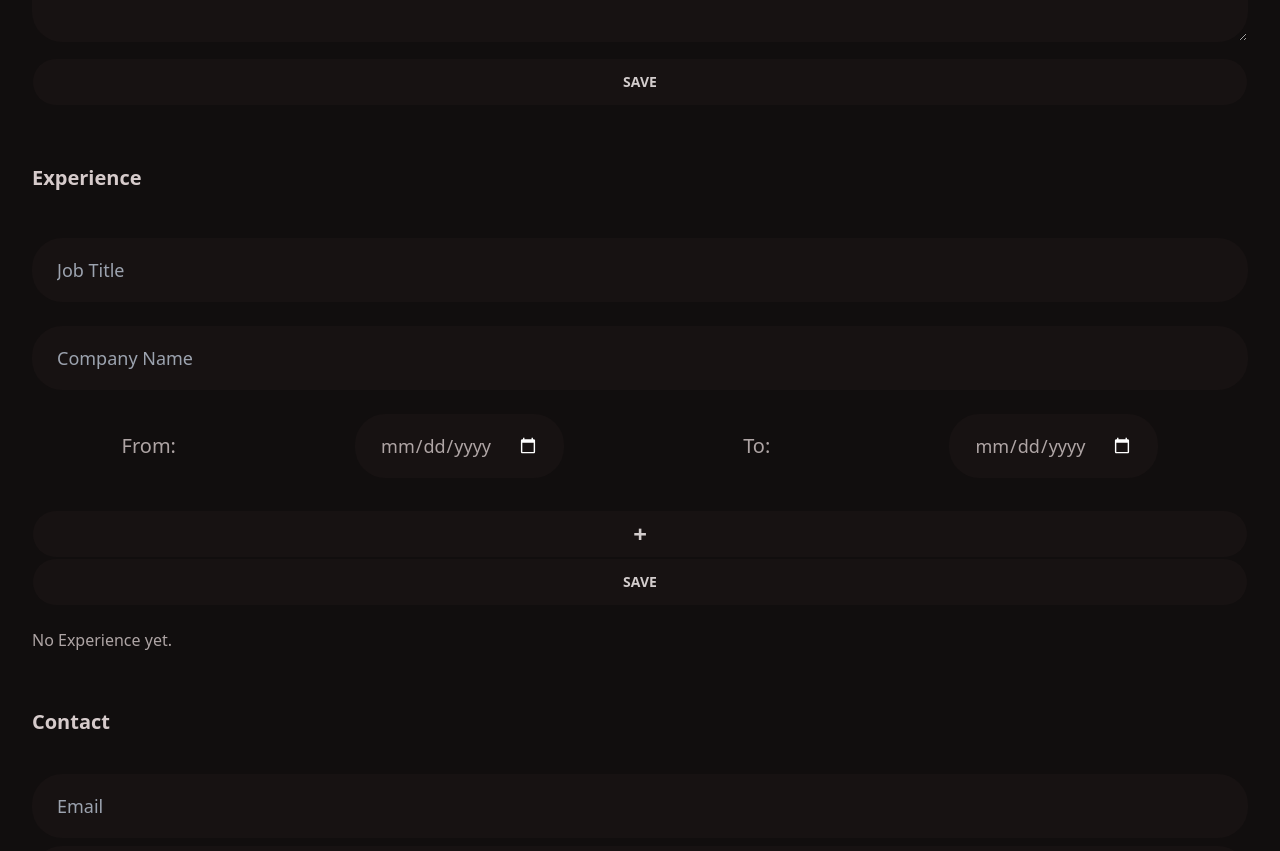
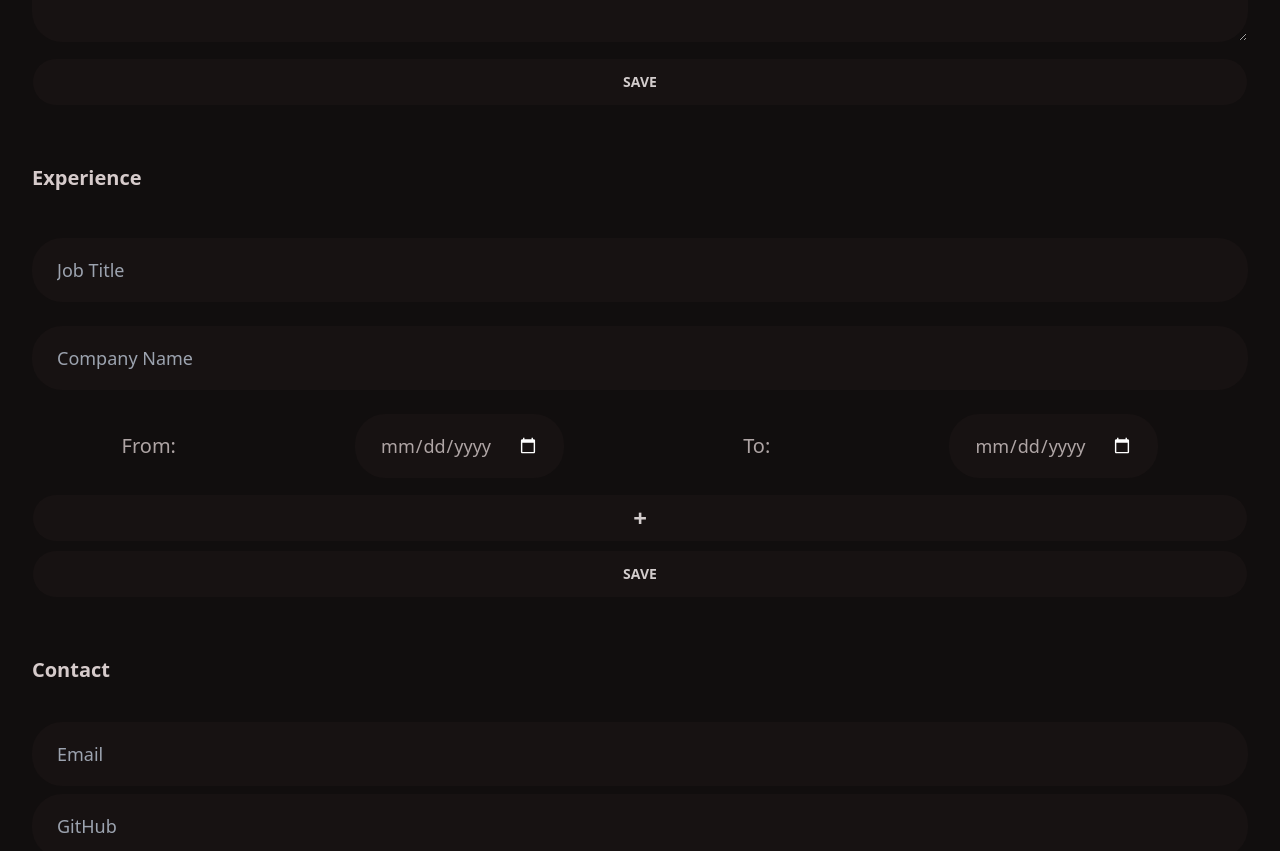
Before and after one commit to dotarjun/CV-Project-React, a React (Create React App) app: page / in a window 1280 px wide. Shown: the part 420-1271 px from the top of the page. Built offline with nearby package versions, Linux system fonts and the light colour scheme.

Commit message:
🐛 fix(experience.jsx): fix handleSubmit function to prevent page reload ✨ feat(experience.jsx): add save button to handle form submission and prevent page reload

```diff
--- a/src/Components/Main Components/experience.jsx
+++ b/src/Components/Main Components/experience.jsx
@@ -7,6 +7,13 @@ function Experience() {
   const [FromDate, setFromDate] = useState('');
   const [ToDate, setToDate] = useState('');
   const [Experiences, setExperiences] = useState([]);
+  const [submitted, setSubmitted] = useState(false);
+  const [AddingExperience, setAddingExperience] = useState(true);
+  // const [Editing, setEditing] = useState(false);
+
+  const handleSubmit = () => {
+    setSubmitted(true);
+  };
 
   const handleAddExperience = () => {
     const newExperience = {
@@ -16,16 +23,16 @@ function Experience() {
       ToDate,
     };
 
-    if (Array.isArray(Experiences)) {
-      setExperiences(Experiences.concat(newExperience));
-    } else {
-      setExperiences([newExperience]);
-    }
-
+    setExperiences((prevExperiences) => [...prevExperiences, newExperience]);
     setJobTitle('');
     setCompany('');
     setFromDate('');
     setToDate('');
+  };
+
+  const handleSave = () => {
+    setAddingExperience(false);
+    handleSubmit();
   };
 
   return (
@@ -34,13 +41,19 @@ function Experience() {
         <h3 className="">Experience</h3>
       </div>
 
-      <div className="flex flex-col my-6 gap-2">
+      {!submitted ? (
+        <form
+          className="flex flex-col my-6 gap-2"
+          onSubmit={handleSubmit}
+
+        >
           <input
             onChange={(e) => setJobTitle(e.target.value)}
             placeholder="Job Title"
             value={JobTitle}
             className="input input-lg my-2"
             name="jobTitle"
+            required
           />
           <input
             onChange={(e) => setCompany(e.target.value)}
@@ -48,6 +61,7 @@ function Experience() {
             value={Company}
             className="input input-lg my-2"
             name="companyName"
+            required
           />
           <div className="flex items-center content-around justify-around">
             <span className="text-xl">From:</span>
@@ -58,6 +72,7 @@ function Experience() {
               value={FromDate}
               className="input input-lg my-2"
               name="fromDate"
+              required
             />
             <span className="text-xl">To:</span>
             <input
@@ -67,10 +82,10 @@ function Experience() {
               value={ToDate}
               className="input input-lg my-2"
               name="toDate"
+              required
             />
           </div>
-      </div>
-
+          {AddingExperience && (
           <button
             type="button"
             className="btn btn-block bg-base-100 hover:border-base-content hover:border-2 hover:bg-base-100 hover:border-opacity-30  text-2xl"
@@ -78,25 +93,21 @@ function Experience() {
           >
             +
           </button>
-      <Save />
-      {Experiences.length > 0 ? (
+          )}
+
+          <Save className={handleSave} />
+        </form>
+      ) : (
         Experiences.map((experience, index) => (
           // eslint-disable-next-line react/no-array-index-key
           <div key={index}>
             <h4>{experience.JobTitle}</h4>
-            <p>
-              {experience.FromDate}
-              {' '}
-              -
-              {' '}
-              {experience.ToDate}
-            </p>
+            <p>{`${experience.FromDate} - ${experience.ToDate}`}</p>
             <p>{experience.Description}</p>
           </div>
         ))
-      ) : (
-        <p>No Experience yet.</p>
       )}
+
     </div>
   );
 }
```
Lines whose indentation alone changed are shown as unchanged.
